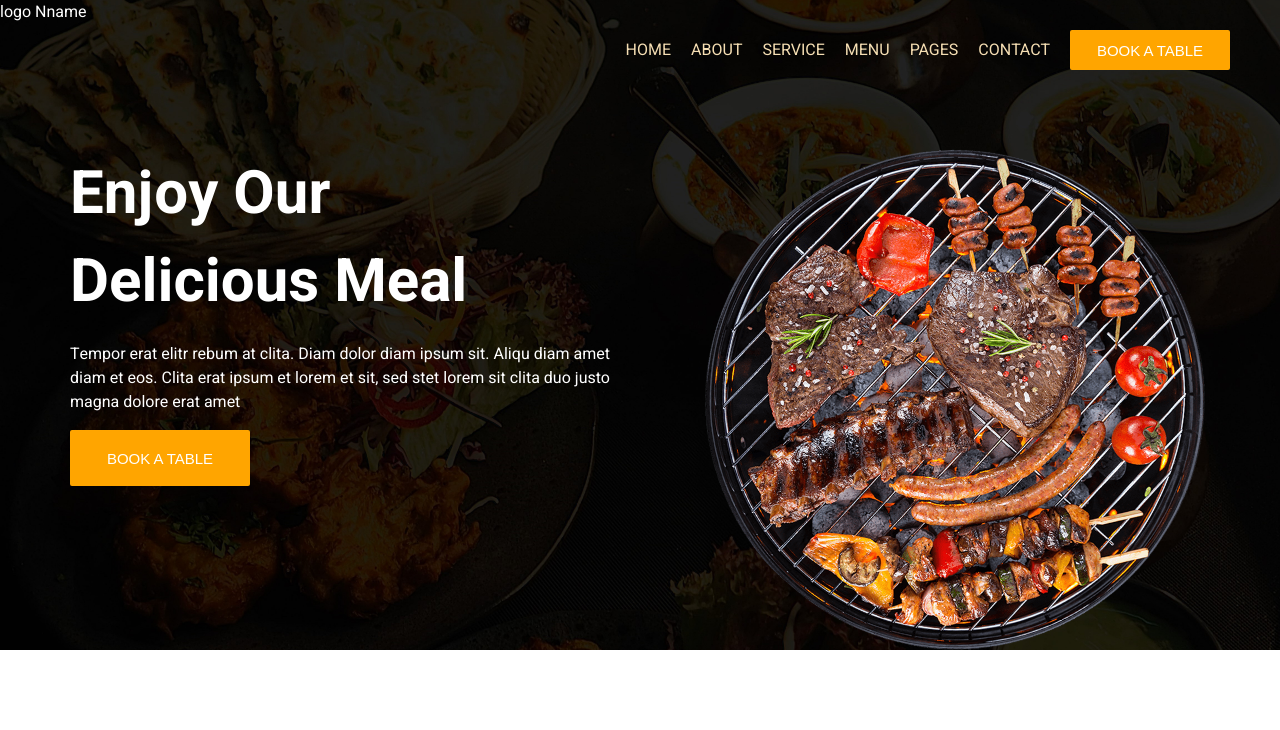
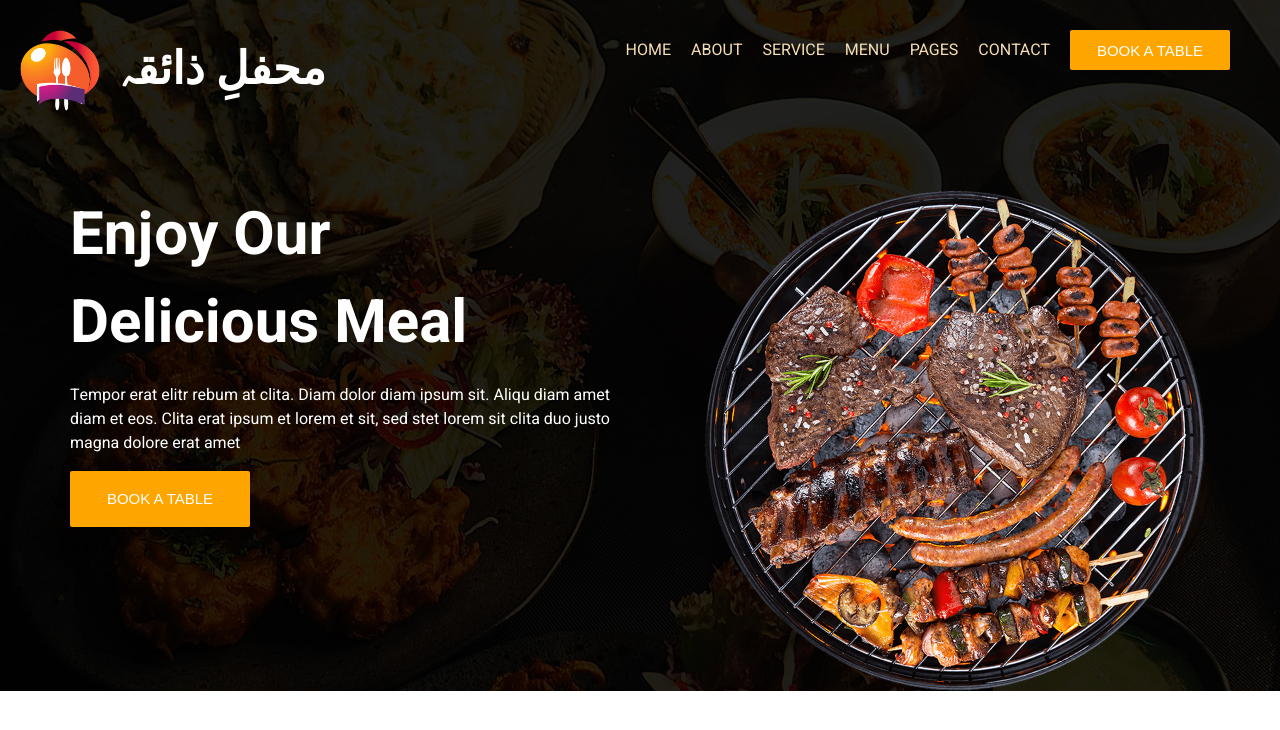
Before and after one commit to Kashif-Razaa/Mehfil-e-Zaiqa-Restaurant-Team-project, a plain HTML site: page index.html in a window 1280 px wide. Drawn offline with Linux system fonts and the light colour scheme.

Commit message:
Add logo

```diff
--- a/index.html
+++ b/index.html
@@ -16,8 +16,9 @@
 <body>
     <div class="m-container">
         <nav>
-            <div>
-                logo Nname
+            <div class="logo">
+                <img src="/images/logo.png" alt="" width="120px">
+                <h1>محفلِ ذائقہ</h1>
             </div>
             <div>
                 <ul>
--- a/style.css
+++ b/style.css
@@ -18,6 +18,12 @@ nav {
     display: flex;
     justify-content: space-between;
 
+}
+.logo{
+    display: flex;
+}
+.logo h1{
+    font-size: 45px;
 }
 
 nav ul {
```
Also changed, not shown: images/logo.png (added).
